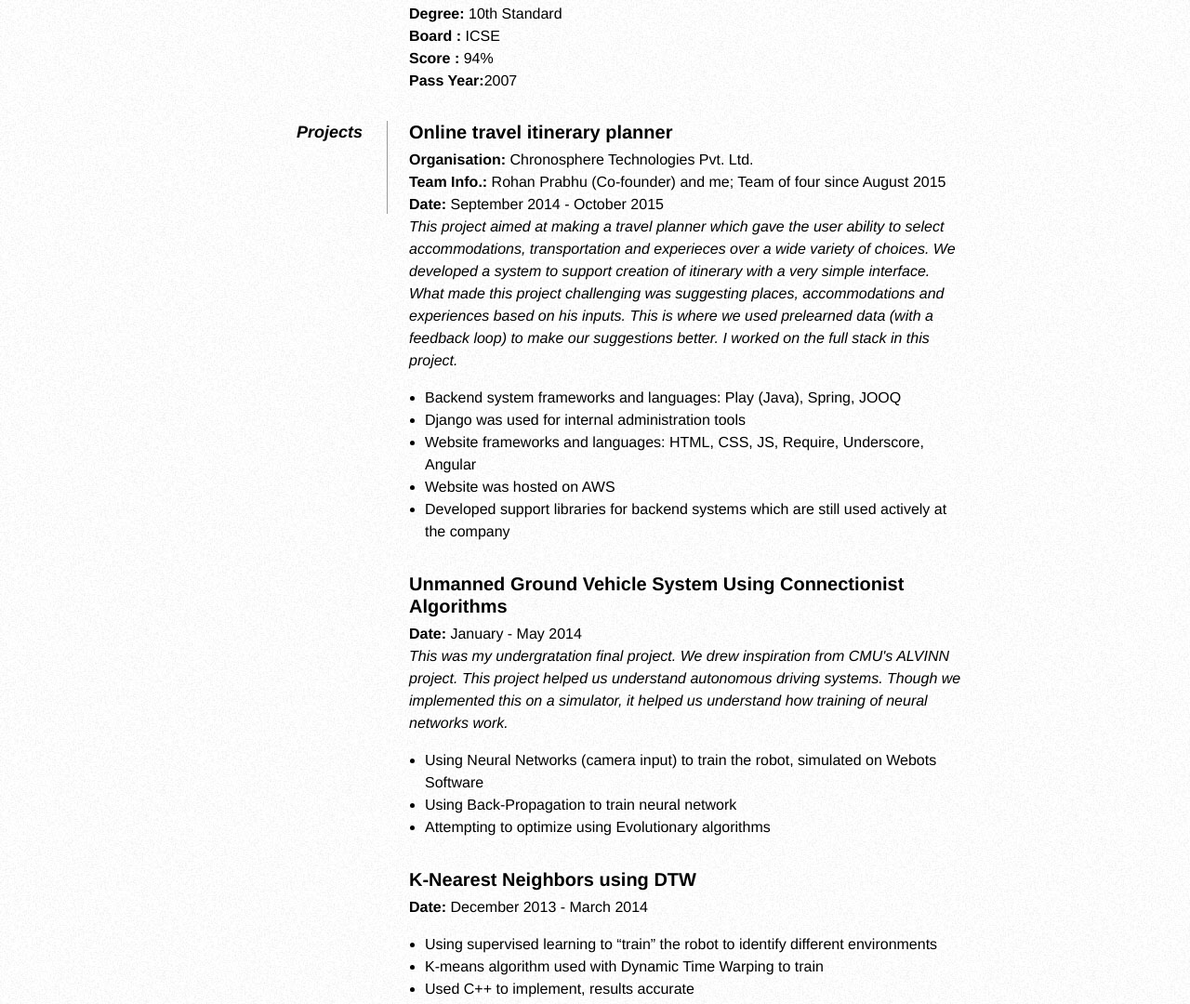
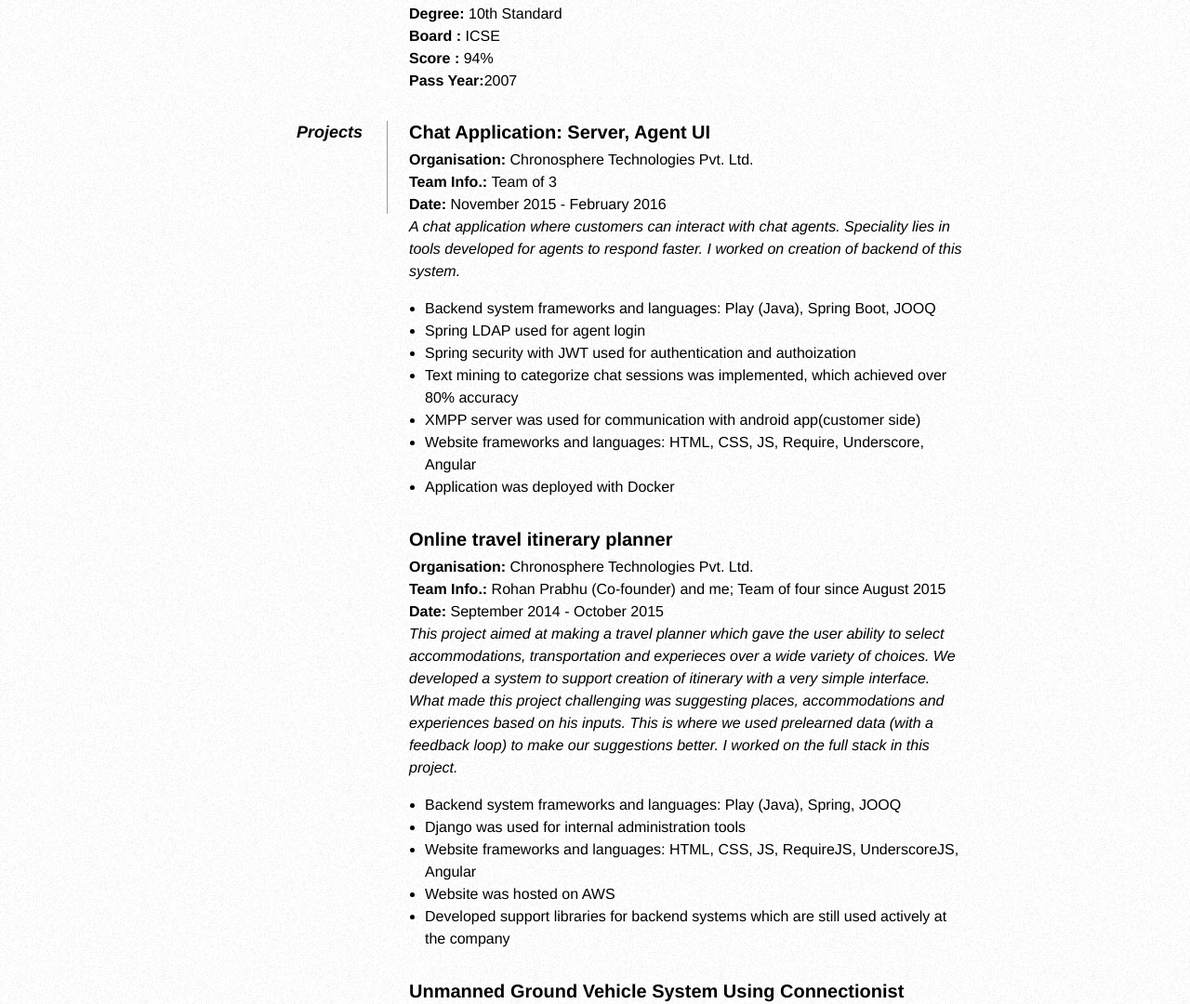
Before and after one commit to prakharkh91/prakharkh91.github.io, a plain HTML site: page info.html in a window 1280 px wide. Shown: the part 792-1872 px from the top of the page at 93% size. Drawn offline with Linux system fonts and the light colour scheme.

Commit message:
Adding new project

```diff
--- a/info.html
+++ b/info.html
@@ -110,6 +110,25 @@
 
             <dt>Projects</dt>
             <dd>
+                 <h2>Chat Application: Server, Agent UI</h2>
+                 <strong>Organisation: </strong>Chronosphere Technologies Pvt. Ltd. </br>
+                 <strong>Team Info.: </strong>Team of 3</br>
+                 <strong>Date: </strong>November 2015 - February 2016 </br>
+                 <p><em>
+                      A chat application where customers can interact with chat agents. Speciality lies in
+                      tools developed for agents to respond faster. I worked on creation of backend of this
+                      system.
+                      </em></p>
+                 <ul>
+                      <li>Backend system frameworks and languages: Play (Java), Spring Boot, JOOQ </li>
+                      <li>Spring LDAP used for agent login</li>
+                      <li>Spring security with JWT used for authentication and authoization</li>
+                      <li>Text mining to categorize chat sessions was implemented, which achieved over 80% accuracy</li>
+                      <li>XMPP server was used for communication with android app(customer side)</li>
+                      <li>Website frameworks and languages: HTML, CSS, JS, Require, Underscore, Angular</li>
+                      <li>Application was deployed with Docker</li>
+                 </ul>
+
                  <h2>Online travel itinerary planner</h2>
                  <strong>Organisation: </strong>Chronosphere Technologies Pvt. Ltd. </br>
                  <strong>Team Info.: </strong>Rohan Prabhu (Co-founder) and me; Team of four since August 2015 </br>
@@ -125,7 +144,7 @@
                  <ul>
                       <li>Backend system frameworks and languages: Play (Java), Spring, JOOQ </li>
                       <li>Django was used for internal administration tools</li>
-                      <li>Website frameworks and languages: HTML, CSS, JS, Require, Underscore, Angular</li>
+                      <li>Website frameworks and languages: HTML, CSS, JS, RequireJS, UnderscoreJS, Angular</li>
                       <li>Website was hosted on AWS</li>
                       <li>Developed support libraries for backend systems which are still used actively at the company</li>
                  </ul>
```
